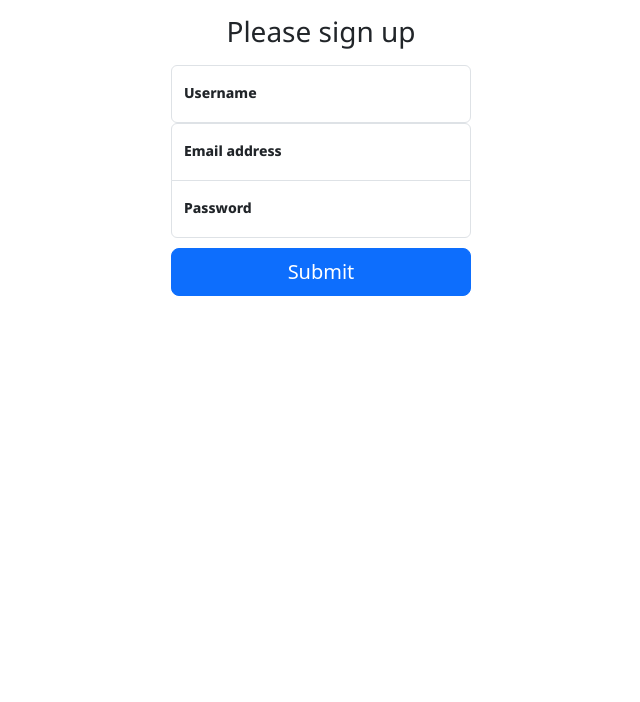
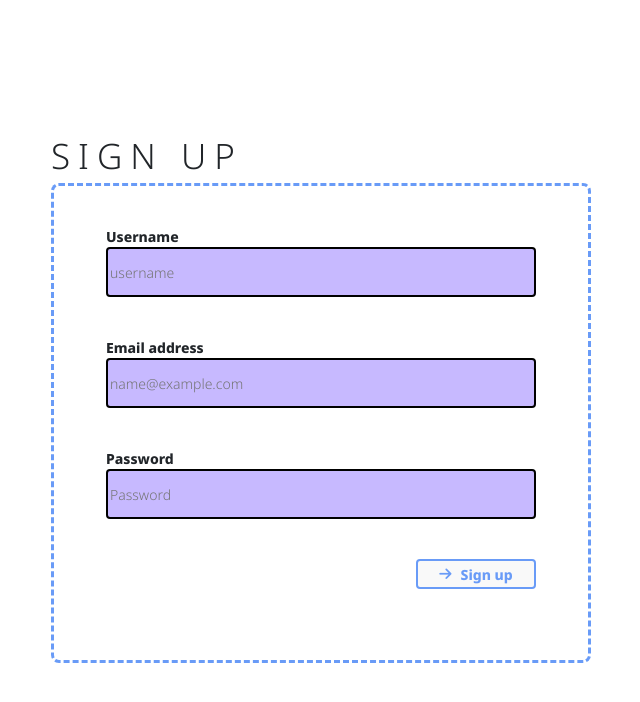
Before and after one commit to Mareenbck/transcendence_42, a React (Vite) app in the folder Front-End/: page /auth/signup in a window 1280 px wide. Shown: the top 702 px of the page, without its empty margins (319-959 px from the left). Built offline with nearby package versions, Linux system fonts and the light colour scheme.

Commit message:
signup ok

```diff
--- a/Front-End/src/components/Form.css
+++ b/Front-End/src/components/Form.css
@@ -10,6 +10,16 @@
 	display: flex;
 	width: 540px;
 	height: 370px;
+	border-radius: 8px;
+	border: 3px dashed #699BF7;
+	flex-direction: column;
+	align-items: center;
+}
+
+.border-form-up {
+	display: flex;
+	width: 540px;
+	height: 480px;
 	border-radius: 8px;
 	border: 3px dashed #699BF7;
 	flex-direction: column;
--- a/Front-End/src/components/Signup.tsx
+++ b/Front-End/src/components/Signup.tsx
@@ -1,5 +1,6 @@
 import React, { SyntheticEvent, useState } from "react";
 import { Navigate } from "react-router-dom";
+import './Form.css'
 
 function Signup() {
 	const [username, setUsername] = useState('');
@@ -41,32 +42,36 @@ function Signup() {
 	}
 
 	return (
-		<main className="form-signin w-100 m-auto text-center">
+	<div className="container-form">
+		<h1 className='title-form'>SIGN UP</h1>
+		<div className="border-form-up">
 			<form onSubmit={submit}>
-				<h1 className="h3 mb-3 fw-normal">Please sign up</h1>
-				<div className="form-floating">
-					<input className="form-control" id="floatingInput" placeholder="username"
+				<div className="form-input">
+					<label htmlFor="floatingInput">Username</label>
+					<input className="form-fields" placeholder="username"
 							onChange={e => setUsername(e.target.value)} />
-					<label htmlFor="floatingInput">Username</label>
 				</div>
-				<div className="form-floating">
-					<input type="email" className="form-control" id="floatingInput" placeholder="name@example.com"
+				<div className="form-input">
+					<label htmlFor="floatingInput">Email address</label>
+					<input type="email" className="form-fields" placeholder="name@example.com"
 						onChange={e => setEmail(e.target.value)} />
-					<label htmlFor="floatingInput">Email address</label>
 				</div>
-				<div className="form-floating">
-					<input type="password" className="form-control" id="floatingPassword" placeholder="Password"
+				<div className="form-input">
+					<label htmlFor="floatingPassword">Password</label>
+					<input type="password" className="form-fields" placeholder="Password"
 						onChange={e => setPassword(e.target.value)} />
-					<label htmlFor="floatingPassword">Password</label>
 				</div>
 				{/* <div className="form-floating">
 					<input type="password" className="form-control" id="floatingPassword" placeholder="Password confirm"
 						onChange={e => setPasswordConfirm(e.target.value)} />
 					<label htmlFor="floatingPassword">Password Confirm</label>
 				</div> */}
-				<button className="w-100 btn btn-lg btn-primary" type="submit">Submit</button>
+				<div className="position">
+					<button className="submit-form" type="submit"> <i class="fa-solid fa-arrow-right"></i> Sign up</button>
+				</div>
 			</form>
-		</main>
+		</div>
+	</div>
 	);
 }
 
```
